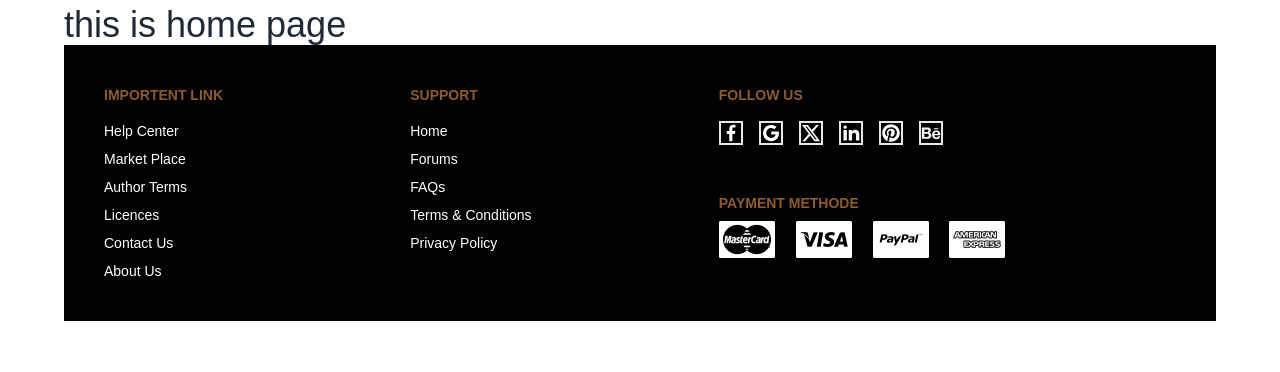
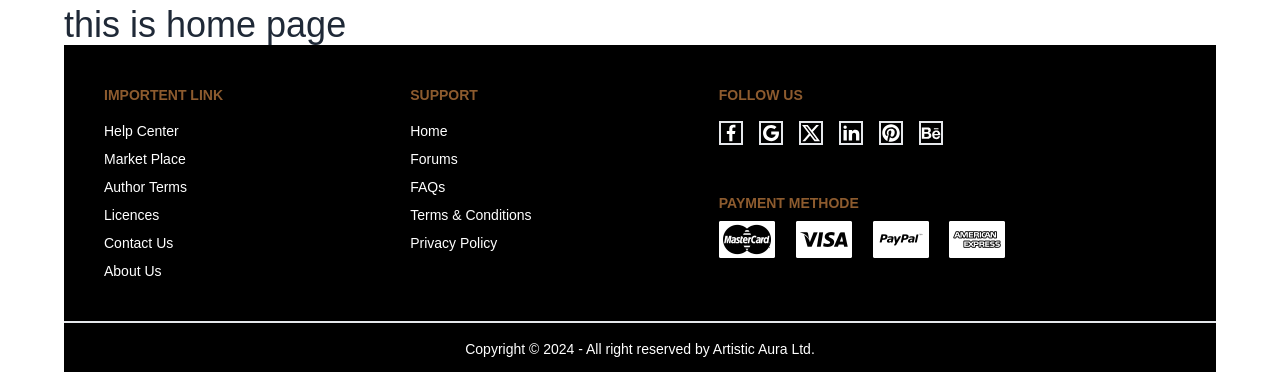
Before and after one commit to Sangma83/art-craft-store-client, a React (Vite) app: page / in a window 1280 px wide. Shown: the part 1205-1577 px from the top of the page. Before the commit the page ends 1526 px from the top, so only its background shows below. Built offline with nearby package versions, Linux system fonts and the light colour scheme; no server answers; a web font is replaced by a local one.

Commit message:
footer copyright added

```diff
--- a/src/pages/shared/Footer/Footer.jsx
+++ b/src/pages/shared/Footer/Footer.jsx
@@ -7,7 +7,8 @@ import payment from '../../../assets/payment-icon.png';
 
 const Footer = () => {
     return (
-        <footer className="footer p-10 bg-black text-white">
+        <div>
+            <footer className="footer p-10 bg-black text-white">
   <nav>
     <h6 className="footer-title text-[#EB984E]">Importent link</h6>
     <a className="link link-hover ">Help Center</a>
@@ -40,7 +41,14 @@ const Footer = () => {
     <img src={payment} alt="" />
     </div>
   </nav>
+
 </footer>
+<footer className="footer footer-center p-4 bg-black text-white border-t-2">
+  <aside>
+    <p>Copyright © 2024 - All right reserved by Artistic Aura Ltd.</p>
+  </aside>
+</footer>
+        </div>
     );
 };
 
```
